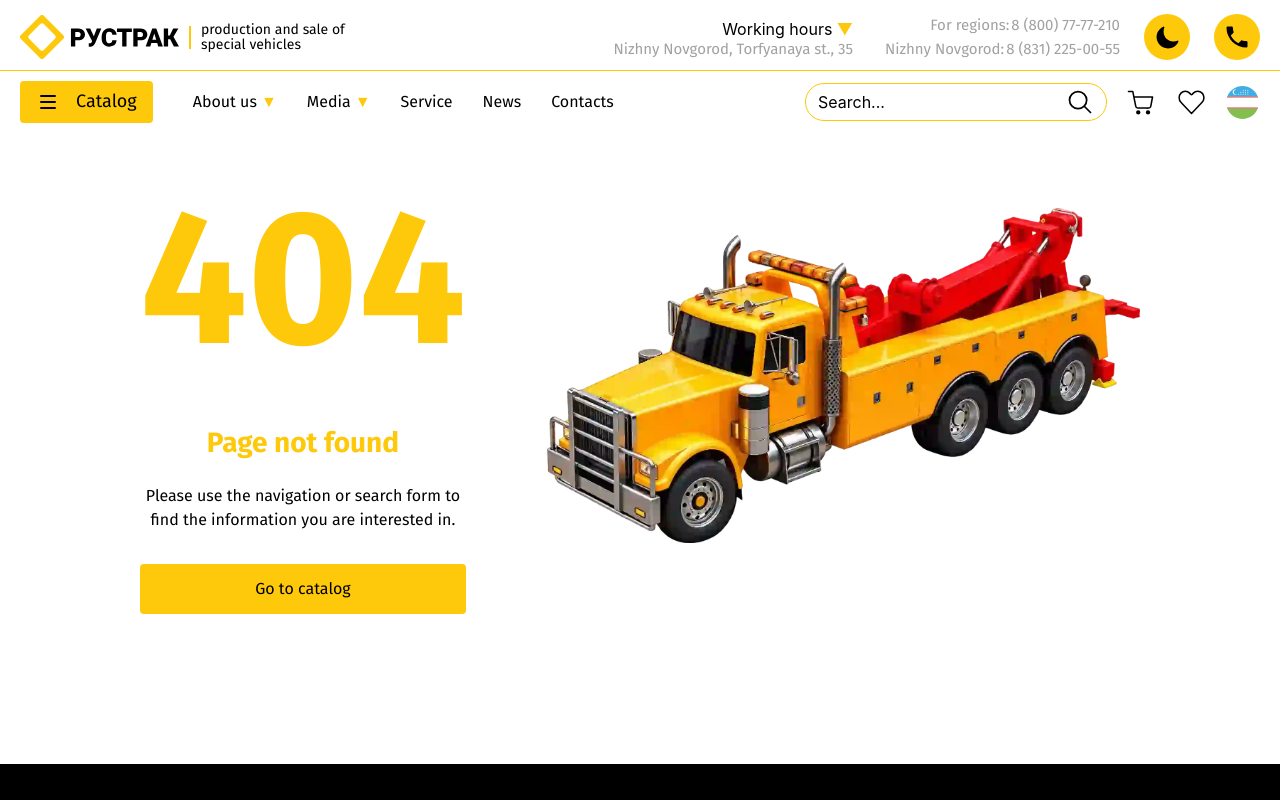
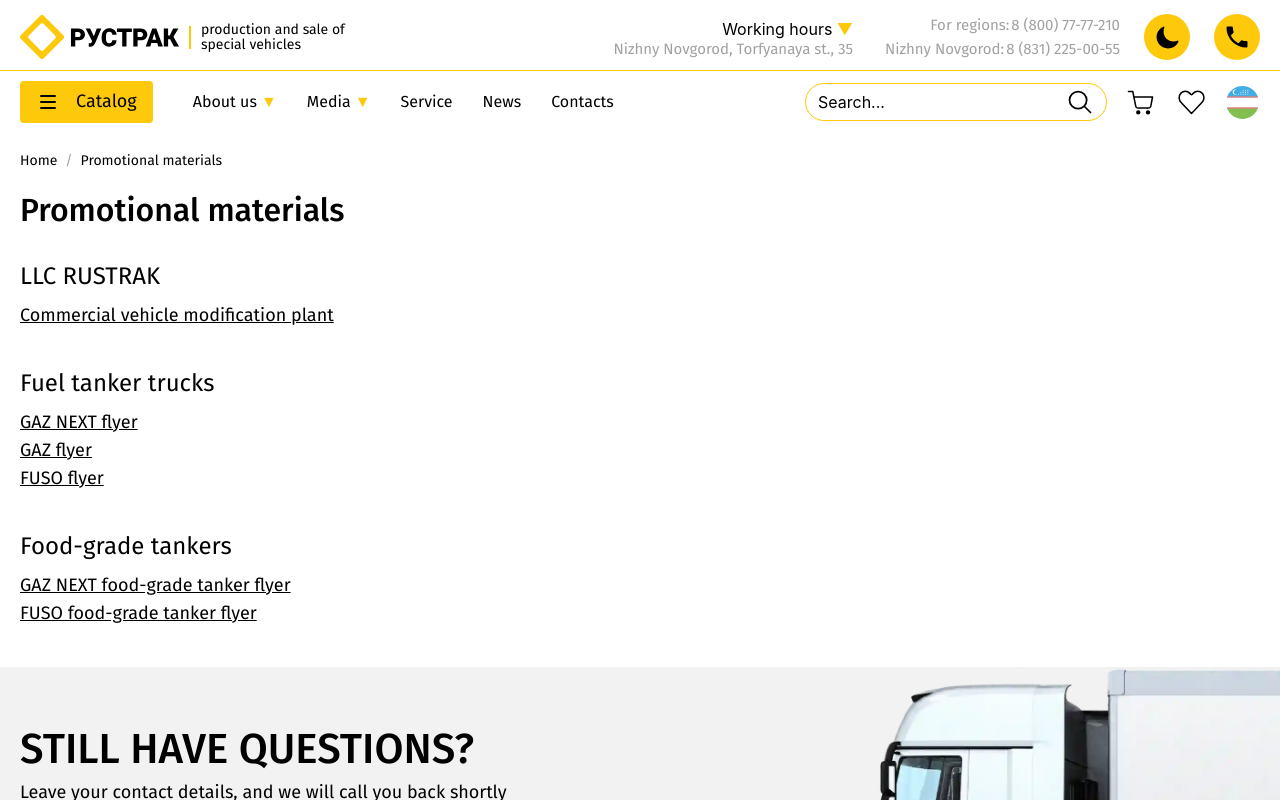
Before and after one commit to misterkhabibullayev/ructrak, a React (Vite) app: page /promo in a window 1280 px wide. Shown: the top 800 px of the page. Built offline with nearby package versions, Linux system fonts and the light colour scheme.

Commit message:
promo page complated

```diff
--- a/src/i18n.js
+++ b/src/i18n.js
@@ -43,6 +43,7 @@
         cert: "Сертификаты | Производитель автоспецтехники РусТрак",
         photogallery: "Фотогалерея | Производитель автоспецтехники РусТрак",
         video: "Видеогалерея производителя автоспецтехники РусТрак",
+        promo: "Рекламные материалы | Производитель автоспецтехники РусТрак",
       },
       header: {
         tagline: "производство и продажа автоспецтехники",
@@ -255,6 +256,7 @@
         cert: "Сертификаты",
         photogallery: "Фотогалерея",
         video: "Видео",
+        promo: "Рекламные материалы",
       },
       contactPage: {
         title: "Контакты производителя автоспецтехники РусТрак",
@@ -411,6 +413,17 @@
       videoPage: {
         photo: "Смотреть фото",
       },
+      promoPage: {
+        title1: "OOO РУСТРАК",
+        link1: "Завод-доработчик коммерческого транспорта",
+        title2: "Автотопливозаправщики",
+        link2: "Листовка ГАЗ NEXT",
+        link3: "Листовка ГАЗ",
+        link4: "Листовка FUSO",
+        title3: "Пищевые цистерны",
+        link5: "Листовка ГАЗ NEXT пищевая цистерна",
+        link6: "Листовка FUSO пищевая цистерна",
+      },
     },
   },
   uz: {
@@ -456,6 +469,8 @@
           "Fotogalereya | RusTrak maxsus avtotexnika ishlab chiqaruvchisi",
         video:
           "RusTrak maxsus avtomobil ishlab chiqaruvchisining video galereyasi",
+        promo:
+          "Reklama materiallari | RusTrak maxsus avtotexnika ishlab chiqaruvchisi",
       },
       header: {
         tagline: "maxsus avtotexnikalarni ishlab chiqarish va sotish",
@@ -670,6 +685,7 @@
         cert: "Sertifikatlar",
         photogallery: "Fotogalereya",
         video: "Video",
+        promo: "Reklama materiallari",
       },
       contactPage: {
         title: "RusTrak maxsus avtotexnika ishlab chiqaruvchisi kontaktlari",
@@ -829,6 +845,17 @@
       videoPage: {
         photo: "Rasmlarni ko'rish",
       },
+      promoPage: {
+        title1: '"RusTrak" MChJ',
+        link1: "Tijorat transportini qayta jihozlash zavodi",
+        title2: "Avtoyonilg'i tashuvchilar",
+        link2: "GAZ NEXT bukleti",
+        link3: "GAZ bukleti",
+        link4: "FUSO bukleti",
+        title3: "Oziq-ovqat tsisternalari",
+        link5: "GAZ NEXT oziq-ovqat tsisternasi bukleti",
+        link6: "FUSO oziq-ovqat tsisternasi bukleti",
+      },
     },
   },
   en: {
@@ -872,6 +899,8 @@
         cert: "Certificates | Manufacturer of special vehicles RusTrak",
         photogallery: "Photogallery | Manufacturer of special vehicles RusTrak",
         video: "Video gallery of special-purpose vehicle manufacturer RusTrak",
+        promo:
+          "Promotional materials | Manufacturer of special vehicles RusTrak",
       },
       header: {
         tagline: "production and sale of special vehicles",
@@ -1085,6 +1114,7 @@
         cert: "Certificates",
         photogallery: "Photogallery",
         video: "Video",
+        promo: "Promotional materials",
       },
       contactPage: {
         title: "Contacts of RusTrak special vehicles manufacturer",
@@ -1240,6 +1270,17 @@
       videoPage: {
         photo: "View photos",
       },
+      promoPage: {
+        title1: "LLC RUSTRAK",
+        link1: "Commercial vehicle modification plant",
+        title2: "Fuel tanker trucks",
+        link2: "GAZ NEXT flyer",
+        link3: "GAZ flyer",
+        link4: "FUSO flyer",
+        title3: "Food-grade tankers",
+        link5: "GAZ NEXT food-grade tanker flyer",
+        link6: "FUSO food-grade tanker flyer",
+      },
     },
   },
 };
--- a/src/pages/ReklamsMaterialPage/index.jsx
+++ b/src/pages/ReklamsMaterialPage/index.jsx
@@ -0,0 +1,96 @@
+import { Helmet } from "react-helmet-async";
+import { useTranslation } from "react-i18next";
+import Breadcrumbs from "../../components/Breadcrumbs";
+import FeedbackForm from "../../components/FeedbackForm";
+import { Link } from "react-router-dom";
+
+export default function ReklamsMaterialPage() {
+  const { t } = useTranslation();
+  return (
+    <>
+      <div>
+        <Helmet>
+          <title>{t("metaTitleDescriptions.promo")}</title>
+        </Helmet>
+        <div className="container1">
+          <div>
+            <Breadcrumbs />
+          </div>
+          <h1 className="font-FiraSans font-medium text-2xl md:text-[32px] leading-[118%] text-black dark:text-white mb-8 pt-8 md:pt-2">
+            {t("breadCrumbs.promo")}
+          </h1>
+          <div>
+            <div className="mb-10">
+              <h3 className="font-FiraSans font-normal text-[20px] md:text-2xl leading-[120%] text-black dark:text-white my-2.5">
+                {t("promoPage.title1")}
+              </h3>
+              <Link
+                to={
+                  "https://rtrf.ru/upload/iblock/dc7/05zscdtqwo09vw8ebd2dob3xwxa9c9wt.pdf"
+                }
+                className="font-FiraSans font-normal text-base md:text-lg underline text-black dark:text-white"
+              >
+                {t("promoPage.link1")}
+              </Link>
+            </div>
+            <div className="mb-10">
+              <h3 className="font-FiraSans font-normal text-[20px] md:text-2xl leading-[120%] text-black dark:text-white my-2.5">
+                {t("promoPage.title2")}
+              </h3>
+              <div className="flex flex-col">
+                <Link
+                  to={
+                    "https://rtrf.ru/upload/iblock/a33/aq4p9vkztmdcuz4h0knxnjbyps1hm5mx.pdf"
+                  }
+                  className="font-FiraSans font-normal text-base md:text-lg underline text-black dark:text-white"
+                >
+                  {t("promoPage.link2")}
+                </Link>
+                <Link
+                  to={
+                    "https://rtrf.ru/upload/iblock/58c/kw4j96cw2tg7ydn92e81s7a9yrdpqc8s.pdf"
+                  }
+                  className="font-FiraSans font-normal text-base md:text-lg underline text-black dark:text-white"
+                >
+                  {t("promoPage.link3")}
+                </Link>
+                <Link
+                  to={
+                    "https://rtrf.ru/upload/iblock/f48/c0qtzrjnfix9tvmknmvrcf7abaxssyau.pdf"
+                  }
+                  className="font-FiraSans font-normal text-base md:text-lg underline text-black dark:text-white"
+                >
+                  {t("promoPage.link4")}
+                </Link>
+              </div>
+            </div>
+            <div className="mb-10">
+              <h3 className="font-FiraSans font-normal text-[20px] md:text-2xl leading-[120%] text-black dark:text-white my-2.5">
+                {t("promoPage.title3")}
+              </h3>
+              <div className="flex flex-col">
+                <Link
+                  to={
+                    "https://rtrf.ru/upload/iblock/06d/nnn1put7h22qmnw702hiqrci3i986p2t.pdf"
+                  }
+                  className="font-FiraSans font-normal text-base md:text-lg underline text-black dark:text-white"
+                >
+                  {t("promoPage.link5")}
+                </Link>
+                <Link
+                  to={
+                    "https://rtrf.ru/upload/iblock/a86/hfopgqh0pfvbej4cahrcl0lftaoixsno.pdf"
+                  }
+                  className="font-FiraSans font-normal text-base md:text-lg underline text-black dark:text-white"
+                >
+                  {t("promoPage.link6")}
+                </Link>
+              </div>
+            </div>
+          </div>
+        </div>
+        <FeedbackForm />
+      </div>
+    </>
+  );
+}
--- a/src/pages/pages.jsx
+++ b/src/pages/pages.jsx
@@ -16,11 +16,11 @@
 const LeasingPage = lazy(() => import("./LeasingPage")); // bitti
 const VacanciesPage = lazy(() => import("./VacansiesPage")); // bitti
 const AboutPage = lazy(() => import("./AboutPage")); // bitti
-const PhotoGalleryPage = lazy(() => import("./PhotoGalleryPage"));
-const PartnersPage = lazy(() => import("./PartnersPage"));
-const ReviewsPage = lazy(() => import("./ReviewsPage"));
-const CertifikatsPage = lazy(() => import("./CertifikatsPage"));
-const VideosPage = lazy(() => import("./VideosPage"));
+const PhotoGalleryPage = lazy(() => import("./PhotoGalleryPage")); // bitti
+const PartnersPage = lazy(() => import("./PartnersPage")); // bitti
+const ReviewsPage = lazy(() => import("./ReviewsPage")); // bitti
+const CertifikatsPage = lazy(() => import("./CertifikatsPage")); // bitti
+const VideosPage = lazy(() => import("./VideosPage")); // bitti
 const ReklamsMaterialPage = lazy(() => import("./ReklamsMaterialPage"));
 
 export {
--- a/src/routes/router.jsx
+++ b/src/routes/router.jsx
@@ -15,6 +15,7 @@
   PartnersPage,
   PhotoGalleryPage,
   ProductDetailesPage,
+  ReklamsMaterialPage,
   ReviewsPage,
   SearchPage,
   ServicePage,
@@ -111,6 +112,10 @@
       {
         path: "video",
         element: <VideosPage />
+      },
+      {
+        path: "promo",
+        element: <ReklamsMaterialPage />
       }
     ],
   },
```
